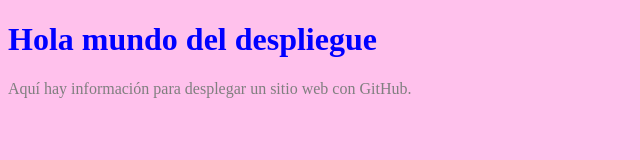
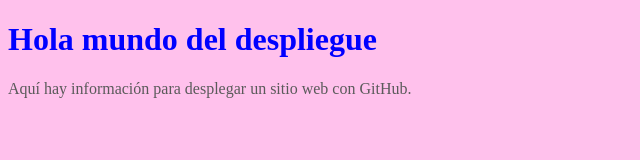
Before and after one commit to hvillase/desplegado, a plain HTML site: page index.html in a window 1280 px wide. Shown: the full height of the page, 0-640 px from the left. Drawn offline with Linux system fonts and the light colour scheme.

Commit message:
gris letras p

```diff
--- a/style.css
+++ b/style.css
@@ -7,5 +7,5 @@ h1{
 }
 
 p{
-    color: #7f7f7f;
+    color: #5a5a5a;
 }
```
